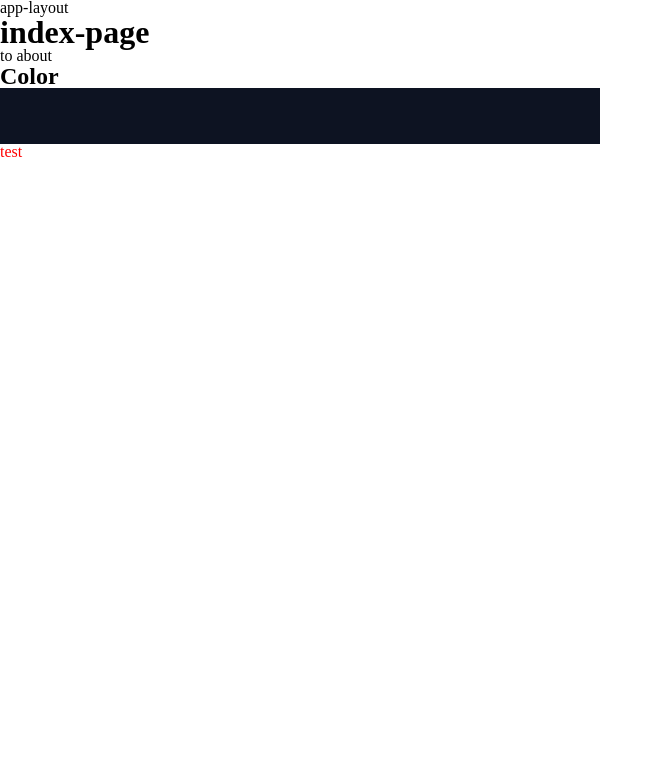
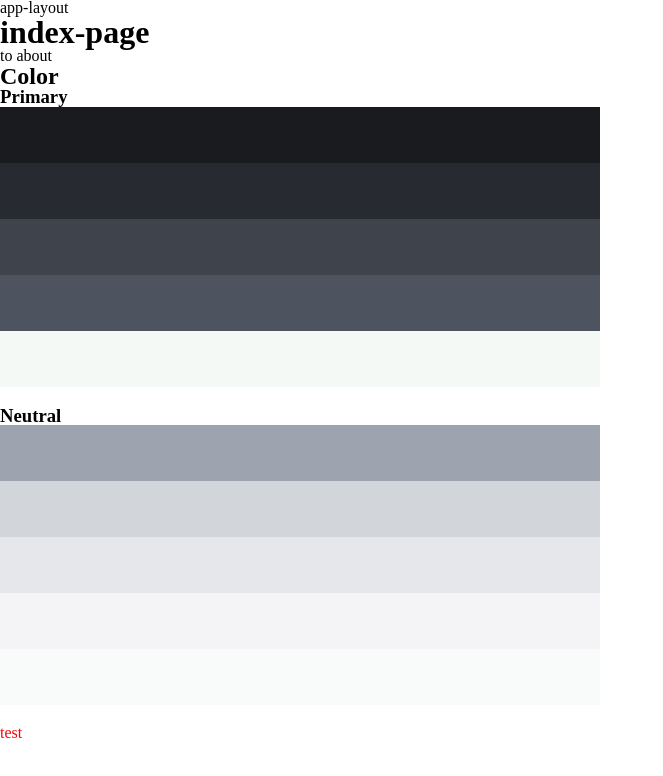
Before and after one commit to DanielEsh/templates, a Vue app: page / in a window 1280 px wide. Shown: the top 776 px of the page, without its empty margins (0-663 px from the left). Built offline with nearby package versions, Linux system fonts and the light colour scheme.

Commit message:
feat: colors

```diff
--- a/src/assets/css/variables.css
+++ b/src/assets/css/variables.css
@@ -1,4 +1,19 @@
 :root {
-    --primary: #0d1322;
+    /** colors */
+    /** primary */
+    --primary-500: #191B1F;
+    --primary-400: #272A30;
+    --primary-300: #3E434C;
+    --primary-200: #4E545F;
+    --primary-100: #6A71;
 
+    /** neutral */
+    --neutral-500: #9DA3AF;
+    --neutral-400: #D2D5DA;
+    --neutral-300: #E6E7EA;
+    --neutral-200: #F4F4F6;
+    --neutral-100: #F9FAFA;
+
+    --black: #000;
+    --white: #fff;
 }
--- a/src/components/ColorsExample.vue
+++ b/src/components/ColorsExample.vue
@@ -1,25 +1,69 @@
 <script setup lang="ts">
-import type { TestInterface } from './example'
+// import type { TestInterface } from './example'
 
-export type test = TestInterface
+// export type test = TestInterface
 </script>
 
 <template>
   <h2>Color</h2>
   <div :class="$style.wrapper">
-    <div :class="[$style.colorItem, $style._primary]"></div>
+    <h3>Primary</h3>
+    <div :class="[$style.colorItem, $style._primary500]"></div>
+    <div :class="[$style.colorItem, $style._primary400]"></div>
+    <div :class="[$style.colorItem, $style._primary300]"></div>
+    <div :class="[$style.colorItem, $style._primary200]"></div>
+    <div :class="[$style.colorItem, $style._primary100]"></div>
+  </div>
+
+  <div :class="$style.wrapper">
+    <h3>Neutral</h3>
+    <div :class="[$style.colorItem, $style._neutral500]"></div>
+    <div :class="[$style.colorItem, $style._neutral400]"></div>
+    <div :class="[$style.colorItem, $style._neutral300]"></div>
+    <div :class="[$style.colorItem, $style._neutral200]"></div>
+    <div :class="[$style.colorItem, $style._neutral100]"></div>
   </div>
 </template>
 
-<style module>
+<style lang="css" module>
 .wrapper {
   display: flex;
+  flex-direction: column;
+  margin-bottom: 20px;
 }
 .colorItem {
   width: 600px;
   height: 56px;
 }
-._primary {
-  background: var(--primary);
+._primary500 {
+  background: var(--primary-500);
+}
+._primary400 {
+  background: var(--primary-400);
+}
+._primary300 {
+  background: var(--primary-300);
+}
+._primary200 {
+  background: var(--primary-200);
+}
+._primary100 {
+  background: var(--primary-100);
+}
+
+._neutral500 {
+  background: var(--neutral-500);
+}
+._neutral400 {
+  background: var(--neutral-400);
+}
+._neutral300 {
+  background: var(--neutral-300);
+}
+._neutral200 {
+  background: var(--neutral-200);
+}
+._neutral100 {
+  background: var(--neutral-100);
 }
 </style>
```
